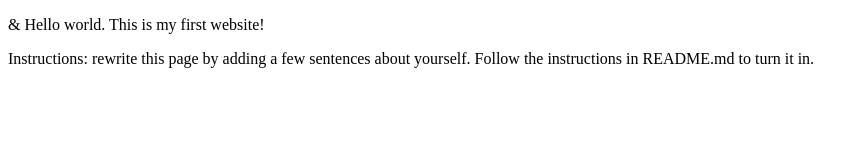
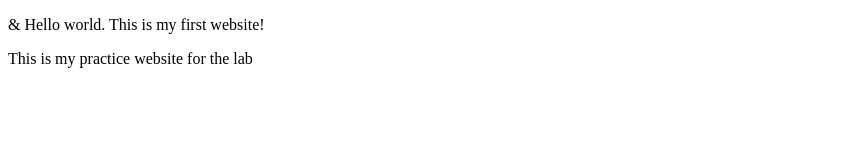
Before and after one commit to shlok200510/webdev_lab1, a plain HTML site: page index.html in a window 1280 px wide. Shown: the whole page, without its empty margins (0-868 px from the left). Drawn offline with Linux system fonts and the light colour scheme.

Commit message:
Update index.html

```diff
--- a/index.html
+++ b/index.html
@@ -6,6 +6,6 @@
 </head>
 <body>
   <p>&amp; Hello world. This is my first website!</p>
-  <p>Instructions: rewrite this page by adding a few sentences about yourself. Follow the instructions in README.md to turn it in.</p>
+  <p>This is my practice website for the lab</p>
 </body>
 </html>
```
